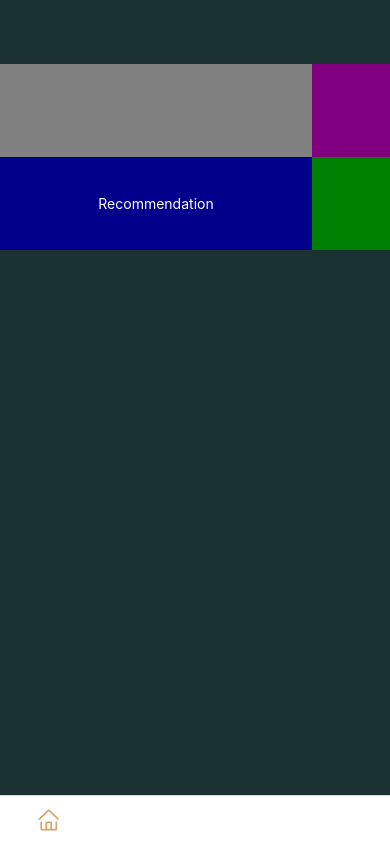
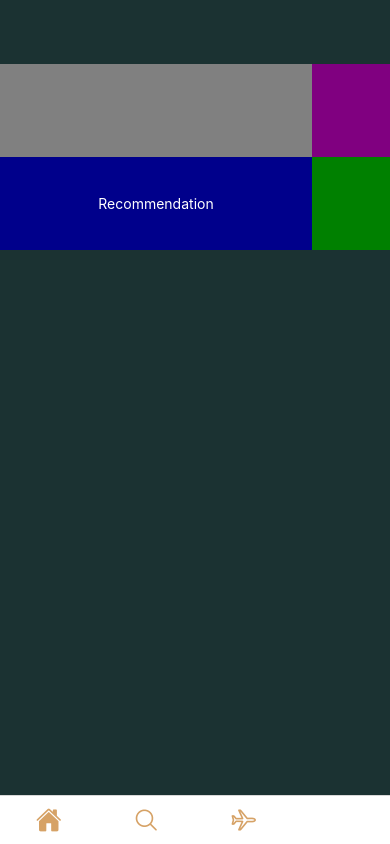
Before and after one commit to chubibi/react-native-test, a React Native app: screen /Home in a window 390 px wide. Built offline with nearby package versions, Linux system fonts and the light colour scheme.

Commit message:
Add focused icons

```diff
--- a/constants/Navigation.js
+++ b/constants/Navigation.js
@@ -4,31 +4,32 @@ import { Home } from "../Views/tabScreens/Home";
 import { Explore } from "../Views/tabScreens/Explore";
 import { Saved } from "../Views/tabScreens/Saved";
 import { User } from "../Views/tabScreens/User";
-import { Ionicons, AntDesign } from '@expo/vector-icons';
+import { Ionicons } from '@expo/vector-icons';
 import { colors } from "./colors";
 
 const Tab = createBottomTabNavigator();
 
 function TabGroup() {
     return (
-        <Tab.Navigator screenOptions={({route})=>({
-            headerShown:false,
-            tabBarShowLabel:false,
-            tabBarIcon: ({color, focused, size}) => {
+        <Tab.Navigator screenOptions={({ route }) => ({
+            headerShown: false,
+            tabBarShowLabel: false,
+            tabBarIcon: ({ color, focused, size }) => {
                 let iconName;
-                if(route.name === "Home"){
-                    iconName = "home";
+                if (route.name === "Home") {
+                    iconName = focused ? "home" : "home-outline";
+                } else if (route.name === "Explore") {
+                    iconName = focused ? "search" : "search-outline";
+                } else if (route.name === "Saved") {
+                    iconName = focused ? "airplane" : "airplane-outline";
                 }
+                return <Ionicons name={iconName} color={colors.secondaryColor} size={26} />
             },
             tabBarStyle: { position: 'absolute', backgroundColor: `${colors.white}` },
         })}>
-            <Tab.Screen name="Home" component={Home} options={
-                {
-                   tabBarIcon: () => <AntDesign name="home" size={24} color={colors.secondaryColor}/>
-                }
-            } />
-            <Tab.Screen name="Explore" component={Explore} />
-            <Tab.Screen name="Saved" component={Saved} />
+            <Tab.Screen name="Home" component={Home}/>
+            <Tab.Screen name="Explore" component={Explore}/>
+            <Tab.Screen name="Saved" component={Saved}/>
             <Tab.Screen name="User" component={User} />
         </Tab.Navigator>
     );
```
